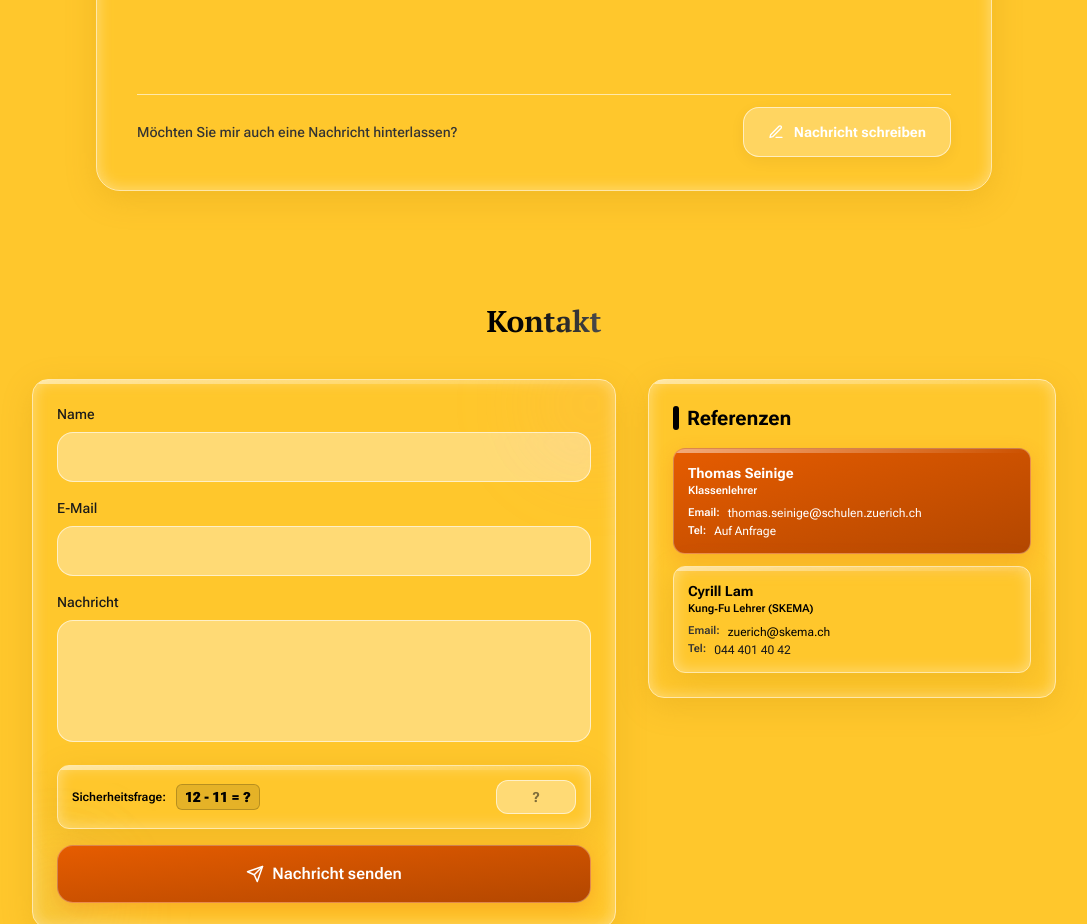
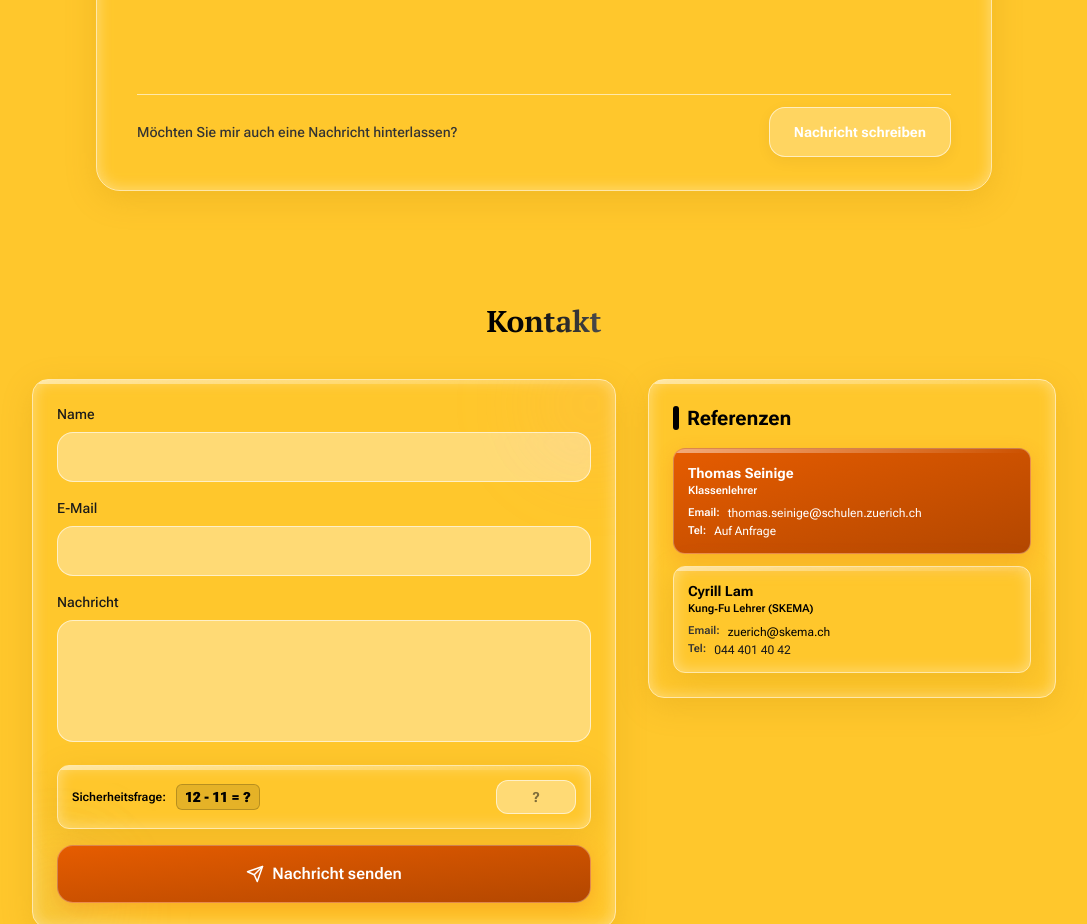
Before and after one commit to xddswi-swiss/lebenslauf, a Next.js app: page / in a window 1280 px wide. Shown: the part 3540-4464 px from the top of the page, without its empty margins (96-1183 px from the left). Built offline with nearby package versions, Linux system fonts and the light colour scheme; no server answers; the database is empty.

Commit message:
guestbook: remove pencil icon from write-message button

```diff
--- a/src/components/Guestbook.tsx
+++ b/src/components/Guestbook.tsx
@@ -467,7 +467,6 @@ export const Guestbook: React.FC = () => {
               }}
               className="admin-force-white-text px-6 py-3 md:py-3.5 rounded-2xl bg-primary hover:opacity-90 text-white font-bold text-xs md:text-sm shadow-lg shadow-primary/20 hover:shadow-primary/35 transition-all duration-300 cursor-pointer flex items-center gap-2.5 hover:scale-[1.03] active:scale-95 w-full sm:w-auto justify-center"
             >
-              <FiEdit3 className="text-base" />
               <span>{t.btnWrite}</span>
             </button>
           </div>
```
